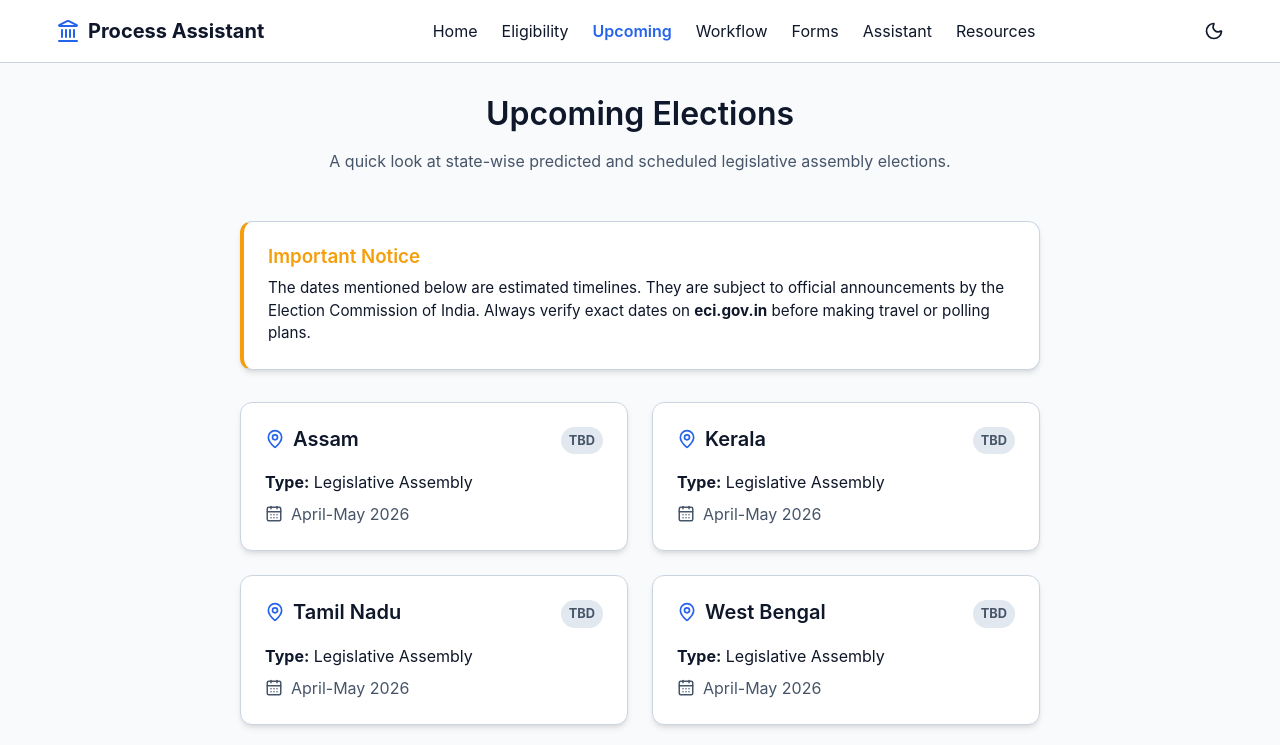
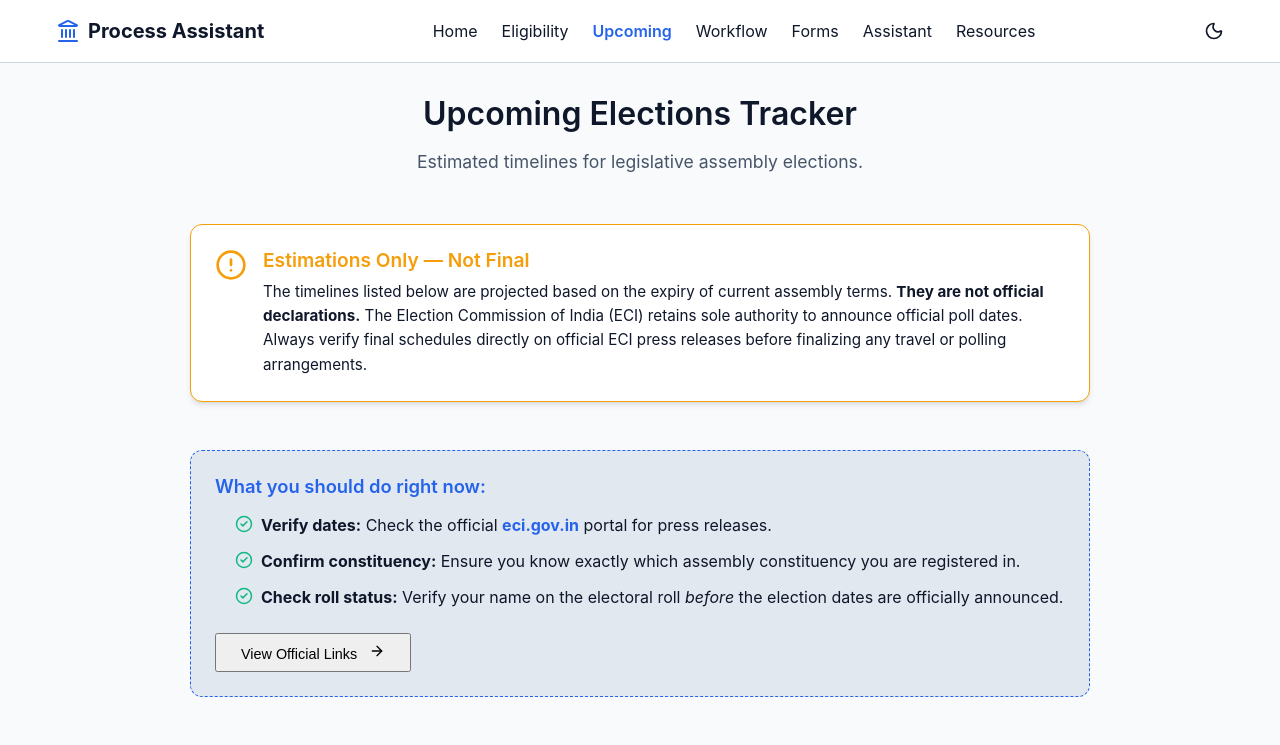
Before and after one commit to Viswanathan49/election-process-education-assistant, a React (Vite) app: page /upcoming in a window 1280 px wide. Shown: the top 745 px of the page. Built offline with nearby package versions, Linux system fonts and the light colour scheme.

Commit message:
feat: redesigned Upcoming Elections page to emphasize estimations and actionable next steps

```diff
--- a/src/pages/Upcoming.jsx
+++ b/src/pages/Upcoming.jsx
@@ -1,54 +1,113 @@
 import React from 'react';
 import Card from '../components/Card';
+import Button from '../components/Button';
+import { useNavigate } from 'react-router-dom';
 import { upcomingElections } from '../data/mockData';
-import { CalendarDays, MapPin } from 'lucide-react';
+import { CalendarDays, MapPin, AlertCircle, ArrowRight, CheckCircle2 } from 'lucide-react';
+
+const getStatusBadge = (status) => {
+  switch (status.toLowerCase()) {
+    case 'announced':
+      return { bg: 'var(--success)', color: 'white', text: 'Announced' };
+    case 'expected':
+      return { bg: 'var(--primary)', color: 'white', text: 'Expected' };
+    default:
+      return { bg: 'var(--secondary)', color: 'var(--secondary-text)', text: 'To be confirmed' };
+  }
+};
 
 const Upcoming = () => {
+  const navigate = useNavigate();
+
   return (
-    <div style={{ maxWidth: '800px', margin: '0 auto' }}>
-      <h1 style={{ marginBottom: '1rem', textAlign: 'center' }}>Upcoming Elections</h1>
-      <p style={{ textAlign: 'center', color: 'var(--secondary-text)', marginBottom: '3rem' }}>
-        A quick look at state-wise predicted and scheduled legislative assembly elections.
+    <div style={{ maxWidth: '900px', margin: '0 auto', paddingBottom: '2rem' }}>
+      <h1 style={{ marginBottom: '1rem', textAlign: 'center' }}>Upcoming Elections Tracker</h1>
+      <p style={{ textAlign: 'center', color: 'var(--secondary-text)', marginBottom: '3rem', fontSize: '1.1rem' }}>
+        Estimated timelines for legislative assembly elections.
       </p>
 
-      <Card style={{ marginBottom: '2rem', borderLeft: '4px solid var(--warning)' }}>
-        <h3 style={{ marginBottom: '0.5rem', color: 'var(--warning)', display: 'flex', alignItems: 'center', gap: '0.5rem' }}>
-          Important Notice
+      {/* Improved Intro & Disclaimer */}
+      <Card style={{ marginBottom: '3rem', border: '1px solid var(--warning)', backgroundColor: 'var(--card-bg)' }}>
+        <div style={{ display: 'flex', gap: '1rem', alignItems: 'flex-start' }}>
+          <AlertCircle color="var(--warning)" size={32} style={{ flexShrink: 0 }} />
+          <div>
+            <h3 style={{ marginBottom: '0.5rem', color: 'var(--warning)', fontSize: '1.2rem' }}>
+              Estimations Only — Not Final
             </h3>
-        <p style={{ margin: 0, fontSize: '0.95rem' }}>
-          The dates mentioned below are estimated timelines. They are subject to official announcements by the Election Commission of India. Always verify exact dates on <strong>eci.gov.in</strong> before making travel or polling plans.
+            <p style={{ margin: 0, fontSize: '0.95rem', lineHeight: '1.6', color: 'var(--text-color)' }}>
+              The timelines listed below are projected based on the expiry of current assembly terms. <strong>They are not official declarations.</strong> The Election Commission of India (ECI) retains sole authority to announce official poll dates. Always verify final schedules directly on official ECI press releases before finalizing any travel or polling arrangements.
             </p>
+          </div>
+        </div>
       </Card>
 
+      {/* Actionable Next Steps Box */}
+      <div style={{ marginBottom: '3rem', backgroundColor: 'var(--secondary)', padding: '1.5rem', borderRadius: '0.75rem', border: '1px dashed var(--primary)' }}>
+        <h3 style={{ marginBottom: '1rem', color: 'var(--primary)', fontSize: '1.15rem' }}>What you should do right now:</h3>
+        <ul style={{ margin: 0, paddingLeft: '1.25rem', display: 'flex', flexDirection: 'column', gap: '0.75rem', color: 'var(--text-color)' }}>
+          <li style={{ display: 'flex', alignItems: 'flex-start', gap: '0.5rem' }}>
+            <CheckCircle2 size={18} color="var(--success)" style={{ flexShrink: 0, marginTop: '0.1rem' }} />
+            <span><strong>Verify dates:</strong> Check the official <a href="https://eci.gov.in" target="_blank" rel="noreferrer" style={{ color: 'var(--primary)', fontWeight: 'bold' }}>eci.gov.in</a> portal for press releases.</span>
+          </li>
+          <li style={{ display: 'flex', alignItems: 'flex-start', gap: '0.5rem' }}>
+            <CheckCircle2 size={18} color="var(--success)" style={{ flexShrink: 0, marginTop: '0.1rem' }} />
+            <span><strong>Confirm constituency:</strong> Ensure you know exactly which assembly constituency you are registered in.</span>
+          </li>
+          <li style={{ display: 'flex', alignItems: 'flex-start', gap: '0.5rem' }}>
+            <CheckCircle2 size={18} color="var(--success)" style={{ flexShrink: 0, marginTop: '0.1rem' }} />
+            <span><strong>Check roll status:</strong> Verify your name on the electoral roll <em>before</em> the election dates are officially announced.</span>
+          </li>
+        </ul>
+        <div style={{ marginTop: '1.5rem', display: 'flex', gap: '1rem' }}>
+          <Button onClick={() => navigate('/resources')} style={{ padding: '0.5rem 1.5rem', fontSize: '0.9rem' }}>
+            View Official Links <ArrowRight size={16} style={{ marginLeft: '0.5rem' }} />
+          </Button>
+        </div>
+      </div>
+
+      {/* Election Cards Grid */}
+      <h2 style={{ marginBottom: '1.5rem', paddingBottom: '0.5rem', borderBottom: '2px solid var(--border-color)', color: 'var(--text-color)', fontSize: '1.3rem' }}>
+        State Legislative Assemblies
+      </h2>
       <div style={{ display: 'grid', gridTemplateColumns: 'repeat(auto-fit, minmax(300px, 1fr))', gap: '1.5rem' }}>
-        {upcomingElections.map((election, idx) => (
-          <Card key={idx} hoverable>
-            <div style={{ display: 'flex', justifyContent: 'space-between', alignItems: 'flex-start', marginBottom: '1rem' }}>
-              <h3 style={{ margin: 0, fontSize: '1.25rem', display: 'flex', alignItems: 'center', gap: '0.5rem' }}>
-                <MapPin size={20} color="var(--primary)" />
+        {upcomingElections.map((election, idx) => {
+          const badge = getStatusBadge(election.status);
+          return (
+            <Card key={idx} hoverable style={{ display: 'flex', flexDirection: 'column', height: '100%' }}>
+              <div style={{ display: 'flex', justifyContent: 'space-between', alignItems: 'flex-start', marginBottom: '1.25rem' }}>
+                <h3 style={{ margin: 0, fontSize: '1.25rem', display: 'flex', alignItems: 'center', gap: '0.5rem', color: 'var(--text-color)' }}>
+                  <MapPin size={22} color="var(--primary)" />
                   {election.state}
                 </h3>
                 <span style={{
-                fontSize: '0.8rem',
+                  fontSize: '0.75rem',
                   fontWeight: 'bold',
-                backgroundColor: election.status === 'TBD' ? 'var(--secondary)' : 'var(--success)',
-                color: election.status === 'TBD' ? 'var(--secondary-text)' : 'white',
-                padding: '0.25rem 0.5rem',
-                borderRadius: '1rem'
+                  textTransform: 'uppercase',
+                  backgroundColor: badge.bg,
+                  color: badge.color,
+                  padding: '0.35rem 0.75rem',
+                  borderRadius: '1rem',
+                  letterSpacing: '0.05em'
                 }}>
-                {election.status}
+                  {badge.text}
                 </span>
               </div>
 
-            <p style={{ color: 'var(--text-color)', marginBottom: '0.5rem' }}>
+              <div style={{ flex: 1 }}>
+                <p style={{ color: 'var(--text-color)', marginBottom: '0.75rem', fontSize: '0.95rem' }}>
                   <strong>Type:</strong> {election.type}
                 </p>
-            <p style={{ color: 'var(--secondary-text)', margin: 0, display: 'flex', alignItems: 'center', gap: '0.5rem' }}>
-              <CalendarDays size={18} />
-              {election.expected}
-            </p>
+                <div style={{ backgroundColor: 'var(--bg-color)', padding: '0.75rem', borderRadius: '0.5rem', display: 'flex', alignItems: 'center', gap: '0.75rem' }}>
+                  <CalendarDays size={20} color="var(--primary)" style={{ flexShrink: 0 }} />
+                  <div>
+                    <span style={{ display: 'block', fontSize: '0.8rem', color: 'var(--secondary-text)', textTransform: 'uppercase', fontWeight: 'bold' }}>Estimated Timeline</span>
+                    <span style={{ fontSize: '1rem', color: 'var(--text-color)', fontWeight: 'bold' }}>{election.expected}</span>
+                  </div>
+                </div>
+              </div>
             </Card>
-        ))}
+          );
+        })}
       </div>
     </div>
   );
```
Lines whose indentation alone changed are shown as unchanged.
